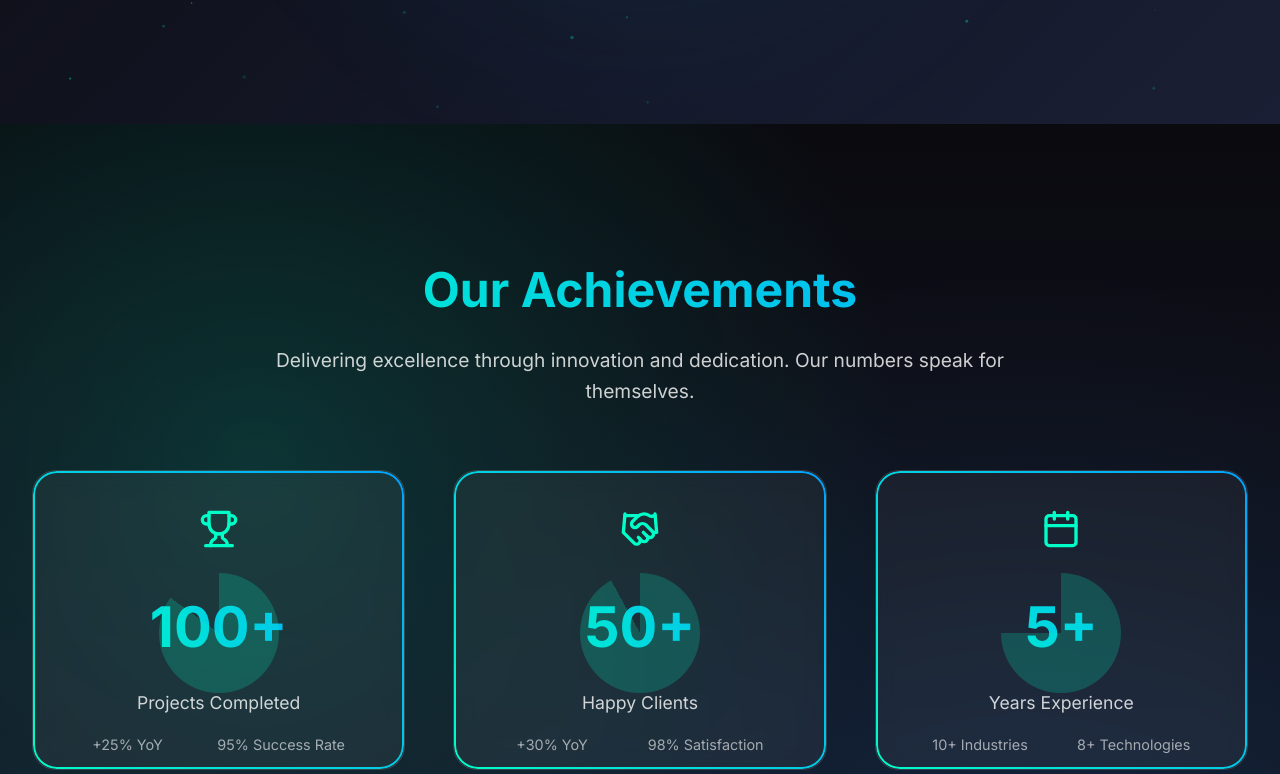
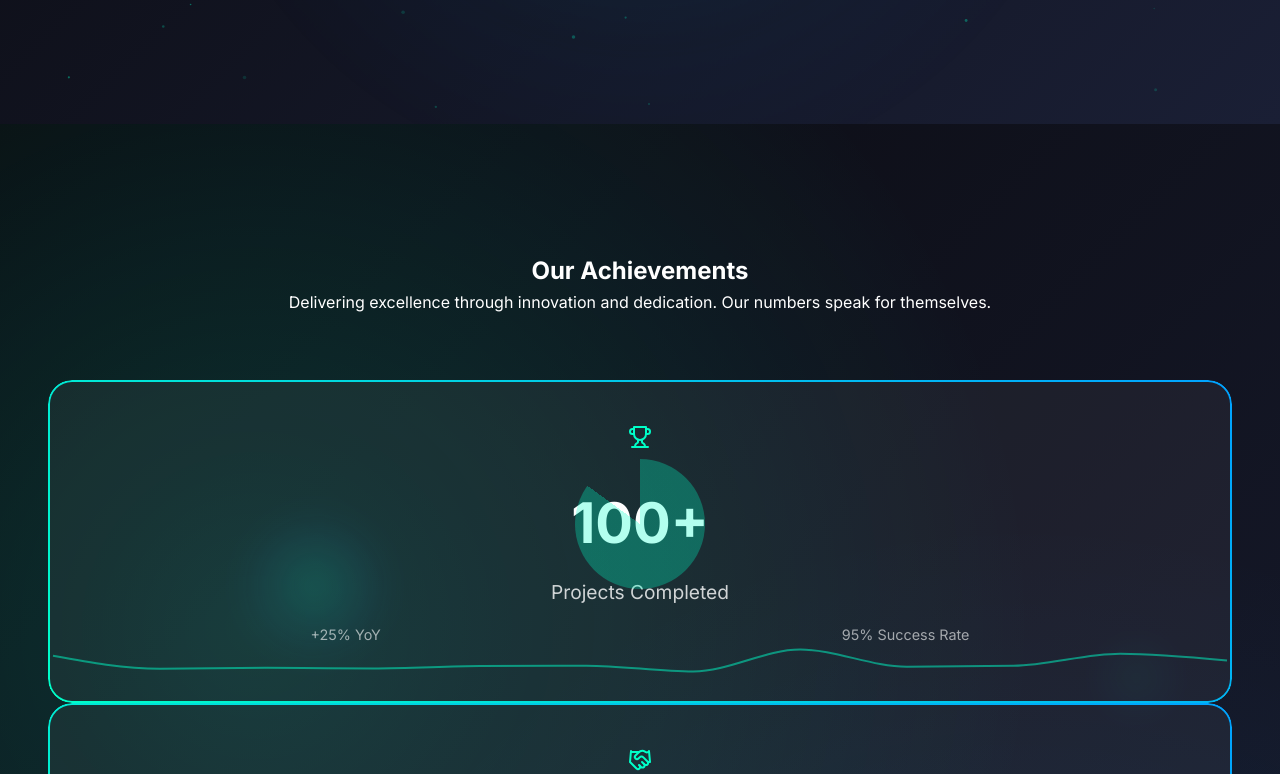
Before and after one commit to Nyandiekahh/Beyond-Gravity-Solutions, a React (Create React App) app: page / in a window 1280 px wide. Shown: the part 676-1450 px from the top of the page. Built offline with nearby package versions, Linux system fonts and the light colour scheme.

Commit message:
Improves stats card

```diff
--- a/src/components/home/Stats.js
+++ b/src/components/home/Stats.js
@@ -1,211 +1,24 @@
-import React, { useEffect, useState } from 'react';
-import styled from '@emotion/styled';
+import React, { useState, useEffect } from 'react';
 import { motion } from 'framer-motion';
-import { Trophy, Handshake, Calendar, Clock } from 'lucide-react';
+import { Trophy, Handshake, Calendar, Clock, ChevronRight } from 'lucide-react';
 import { LineChart, Line, ResponsiveContainer } from 'recharts';
 
-const StatsSection = styled.section`
-  padding: 8rem 2rem;
-  background: linear-gradient(180deg, #0a0a0f 0%, #1a1f35 100%);
-  position: relative;
-  overflow: hidden;
+const EnhancedStats = () => {
+  const [flippedCards, setFlippedCards] = useState({});
+  const [isInView, setIsInView] = useState(false);
 
-  &::before {
-    content: '';
-    position: absolute;
-    top: 0;
-    left: 0;
-    width: 100%;
-    height: 100%;
-    background:
-      radial-gradient(circle at 20% 30%, rgba(0, 255, 200, 0.15) 0%, transparent 50%),
-      radial-gradient(circle at 80% 70%, rgba(0, 162, 255, 0.1) 0%, transparent 50%);
-    pointer-events: none;
-  }
-`;
+  useEffect(() => {
+    // Simulate intersection observer
+    const timer = setTimeout(() => setIsInView(true), 500);
+    return () => clearTimeout(timer);
+  }, []);
 
-const Container = styled.div`
-  max-width: 1400px;
-  margin: 0 auto;
-  position: relative;
-`;
-
-const SectionHeader = styled.div`
-  text-align: center;
-  margin-bottom: 4rem;
-`;
-
-const Title = styled(motion.h2)`
-  font-size: clamp(2rem, 4vw, 3rem);
-  background: linear-gradient(to right, #00ffc8, #00a2ff);
-  -webkit-background-clip: text;
-  -webkit-text-fill-color: transparent;
-  margin-bottom: 1rem;
-`;
-
-const Description = styled(motion.p)`
-  color: rgba(255, 255, 255, 0.8);
-  font-size: 1.2rem;
-  max-width: 800px;
-  margin: 0 auto;
-  line-height: 1.6;
-`;
-
-const StatsGrid = styled(motion.div)`
-  display: grid;
-  grid-template-columns: repeat(auto-fit, minmax(300px, 1fr));
-  gap: 3rem;
-  perspective: 1000px;
-`;
-
-const StatCard = styled(motion.div)`
-  position: relative;
-  height: 300px;
-  transform-style: preserve-3d;
-  transition: transform 0.8s;
-  transform: ${props => props.isFlipped ? 'rotateY(180deg)' : 'rotateY(0)'};
-`;
-
-const CardSide = styled.div`
-  position: absolute;
-  width: 100%;
-  height: 100%;
-  backface-visibility: hidden;
-  padding: 2rem;
-  background: rgba(255, 255, 255, 0.03);
-  border-radius: 24px;
-  backdrop-filter: blur(10px);
-  border: 1px solid rgba(255, 255, 255, 0.1);
-  transition: all 0.3s ease;
-
-  &.front {
-    text-align: center;
-    background: rgba(255, 255, 255, 0.05);
-
-    &::before {
-      content: '';
-      position: absolute;
-      inset: 0;
-      border-radius: 24px;
-      padding: 2px;
-      background: linear-gradient(45deg, #00ffc8, #00a2ff);
-      -webkit-mask:
-        linear-gradient(#fff 0 0) content-box,
-        linear-gradient(#fff 0 0);
-      mask:
-        linear-gradient(#fff 0 0) content-box,
-        linear-gradient(#fff 0 0);
-      -webkit-mask-composite: xor;
-      mask-composite: exclude;
-    }
-  }
-
-  &.back {
-    transform: rotateY(180deg);
-    background: rgba(255, 255, 255, 0.08);
-  }
-
-  &:hover {
-    box-shadow: 0 0 30px rgba(0, 255, 200, 0.2);
-  }
-`;
-
-const StatIcon = styled.div`
-  font-size: 2.5rem;
-  color: #00ffc8;
-  margin-bottom: 1rem;
-  transition: transform 0.3s ease;
-
-  svg {
-    width: 2.5rem;
-    height: 2.5rem;
-  }
-`;
-
-const StatNumber = styled.div`
-  font-size: 3.5rem;
-  font-weight: bold;
-  background: linear-gradient(to right, #00ffc8, #00a2ff);
-  -webkit-background-clip: text;
-  -webkit-text-fill-color: transparent;
-  margin-bottom: 1rem;
-  position: relative;
-`;
-
-const CircularProgress = styled.div`
-  position: absolute;
-  top: -10px;
-  left: 50%;
-  transform: translateX(-50%);
-  width: 120px;
-  height: 120px;
-  border-radius: 50%;
-  background: ${props => `conic-gradient(
-    from 0deg,
-    #00ffc8 ${props.progress}%,
-    transparent ${props.progress}%
-  )`};
-  opacity: 0.2;
-`;
-
-const StatLabel = styled.p`
-  color: rgba(255, 255, 255, 0.8);
-  font-size: 1.1rem;
-  margin-bottom: 1rem;
-`;
-
-const SubStats = styled.div`
-  display: flex;
-  justify-content: space-around;
-  margin-top: 1rem;
-  font-size: 0.9rem;
-  color: rgba(255, 255, 255, 0.6);
-`;
-
-const ChartContainer = styled.div`
-  height: 50px;
-  margin-top: 1rem;
-`;
-
-const BackContent = styled.div`
-  height: 100%;
-  display: flex;
-  flex-direction: column;
-  justify-content: space-between;
-`;
-
-const BackTitle = styled.h4`
-  color: #00ffc8;
-  margin-bottom: 1rem;
-`;
-
-const BackDescription = styled.p`
-  color: rgba(255, 255, 255, 0.8);
-  font-size: 0.9rem;
-  line-height: 1.6;
-`;
-
-const TimelineItem = styled.div`
-  display: flex;
-  justify-content: space-between;
-  color: rgba(255, 255, 255, 0.7);
-  font-size: 0.9rem;
-  margin-bottom: 0.5rem;
-`;
-
-const LearnMoreButton = styled.button`
-  background: transparent;
-  border: 1px solid #00ffc8;
-  color: #00ffc8;
-  padding: 0.5rem 1rem;
-  border-radius: 20px;
-  cursor: pointer;
-  transition: all 0.3s ease;
-
-  &:hover {
-    background: rgba(0, 255, 200, 0.1);
-  }
-`;
+  const toggleCard = (index) => {
+    setFlippedCards(prev => ({
+      ...prev,
+      [index]: !prev[index]
+    }));
+  };
 
   // Stats Data
   const stats = [
@@ -308,7 +121,7 @@ const NumberAnimation = ({ value, symbol }) => {
     const [hasAnimated, setHasAnimated] = useState(false);
 
     useEffect(() => {
-    if (!hasAnimated) {
+      if (!hasAnimated && isInView) {
         const duration = 2000;
         const steps = 60;
         let current = 0;
@@ -334,23 +147,13 @@ const NumberAnimation = ({ value, symbol }) => {
 
         return () => clearInterval(timer);
       }
-  }, [value, hasAnimated]);
+    }, [value, hasAnimated, isInView]);
 
     return (
       <span>
         {count}{symbol}
       </span>
     );
-};
-
-const Stats = () => {
-  const [flippedCards, setFlippedCards] = useState({});
-
-  const toggleCard = (index) => {
-    setFlippedCards(prev => ({
-      ...prev,
-      [index]: !prev[index]
-    }));
   };
 
   const containerVariants = {
@@ -379,49 +182,57 @@ const Stats = () => {
   };
 
   return (
-    <StatsSection>
-      <Container>
-        <SectionHeader>
-          <Title
+    <div className="stats-section">
+      <div className="floating-particle"></div>
+      <div className="floating-particle delay-1"></div>
+      <div className="floating-particle delay-2"></div>
+      <div className="container">
+        <div className="section-header">
+          <motion.h2
             initial={{ opacity: 0, y: -20 }}
-            animate={{ opacity: 1, y: 0 }}
+            animate={isInView ? { opacity: 1, y: 0 } : {}}
             transition={{ duration: 0.8 }}
+            className="title"
           >
             Our Achievements
-          </Title>
-          <Description
+          </motion.h2>
+          <motion.p
             initial={{ opacity: 0 }}
-            animate={{ opacity: 1 }}
+            animate={isInView ? { opacity: 1 } : {}}
             transition={{ duration: 0.8, delay: 0.2 }}
+            className="description"
           >
             Delivering excellence through innovation and dedication. Our numbers speak for themselves.
-          </Description>
-        </SectionHeader>
+          </motion.p>
+        </div>
 
-        <StatsGrid
+        <motion.div
+          className="stats-grid"
           variants={containerVariants}
           initial="hidden"
-          animate="visible"
+          animate={isInView ? "visible" : "hidden"}
         >
           {stats.map((stat, index) => (
-            <StatCard
+            <motion.div
               key={index}
               variants={itemVariants}
-              isFlipped={flippedCards[index]}
+              className={`stat-card ${flippedCards[index] ? 'flipped' : ''}`}
               onClick={() => toggleCard(index)}
             >
-              <CardSide className="front">
-                <StatIcon>{stat.icon}</StatIcon>
-                <StatNumber>
-                  <CircularProgress progress={stat.progress} />
+              <div className="card-face front">
+                <div className="stat-icon">{stat.icon}</div>
+                <div className="stat-number">
+                  <div className="circular-progress" style={{
+                    background: `conic-gradient(from 0deg, #00ffc8 ${stat.progress}%, transparent ${stat.progress}%)`
+                  }}></div>
                   <NumberAnimation value={stat.number} symbol={stat.symbol} />
-                </StatNumber>
-                <StatLabel>{stat.label}</StatLabel>
-                <SubStats>
+                </div>
+                <div className="stat-label">{stat.label}</div>
+                <div className="sub-stats">
                   <span>{stat.subStats.growth}</span>
                   <span>{stat.subStats.average}</span>
-                </SubStats>
-                <ChartContainer>
+                </div>
+                <div className="chart-container">
                   <ResponsiveContainer width="100%" height="100%">
                     <LineChart data={stat.chartData}>
                       <Line
@@ -433,32 +244,412 @@ const Stats = () => {
                       />
                     </LineChart>
                   </ResponsiveContainer>
-                </ChartContainer>
-              </CardSide>
+                </div>
+                <div className="card-overlay">
+                  <span className="flip-icon">
+                    <ChevronRight size={20} />
+                  </span>
+                </div>
+              </div>
 
-              <CardSide className="back">
-                <BackContent>
+              <div className="card-face back">
+                <div className="back-content">
                   <div>
-                    <BackTitle>{stat.backContent.title}</BackTitle>
-                    <BackDescription>{stat.backContent.description}</BackDescription>
+                    <h4 className="back-title">{stat.backContent.title}</h4>
+                    <p className="back-description">{stat.backContent.description}</p>
                   </div>
-                  <div>
+                  <div className="timeline">
                     {stat.backContent.timeline.map((item, i) => (
-                      <TimelineItem key={i}>
+                      <div key={i} className="timeline-item">
                         <span>{item.year}</span>
                         <span>{item.achievement}</span>
-                      </TimelineItem>
+                      </div>
                     ))}
                   </div>
-                  <LearnMoreButton>Learn More</LearnMoreButton>
-                </BackContent>
-              </CardSide>
-            </StatCard>
+                  <button className="learn-more-button">Learn More</button>
+                </div>
+              </div>
+            </motion.div>
           ))}
-        </StatsGrid>
-      </Container>
-    </StatsSection>
+        </motion.div>
+      </div>
+
+      <style jsx>{`
+        .stats-section {
+          padding: 8rem 2rem;
+          background: linear-gradient(135deg, #0a0a0f 0%, #1a1f35 100%);
+          position: relative;
+          overflow: hidden;
+        }
+
+        .stats-section::before {
+          content: '';
+          position: absolute;
+          top: 0;
+          left: 0;
+          width: 100%;
+          height: 100%;
+          background:
+            radial-gradient(circle at 20% 30%, rgba(0, 255, 200, 0.15) 0%, transparent 50%),
+            radial-gradient(circle at 80% 70%, rgba(0, 162, 255, 0.1) 0%, transparent 50%);
+          pointer-events: none;
+        }
+
+        .floating-particle {
+          position: absolute;
+          width: 150px;
+          height: 150px;
+          border-radius: 50%;
+          background: radial-gradient(circle, rgba(0, 255, 200, 0.15) 0%, rgba(0, 162, 255, 0.05) 50%, transparent 70%);
+          filter: blur(15px);
+          animation: float 15s infinite linear;
+          top: 20%;
+          left: 15%;
+        }
+
+        .floating-particle.delay-1 {
+          width: 200px;
+          height: 200px;
+          top: 60%;
+          left: 75%;
+          animation-delay: -5s;
+          animation-duration: 20s;
+          opacity: 0.4;
+        }
+
+        .floating-particle.delay-2 {
+          width: 100px;
+          height: 100px;
+          top: 30%;
+          left: 85%;
+          animation-delay: -8s;
+          animation-duration: 12s;
+          opacity: 0.3;
+        }
+
+        @keyframes float {
+          0% { transform: translate(0, 0) rotate(0deg); }
+          25% { transform: translate(50px, 50px) rotate(90deg); }
+          50% { transform: translate(0, 100px) rotate(180deg); }
+          75% { transform: translate(-50px, 50px) rotate(270deg); }
+          100% { transform: translate(0, 0) rotate(360deg); }
+        }
+
+        .container {
+          max-width: 1400px;
+          margin: 0 auto;
+          position: relative;
+          z-index: 1;
+        }
+
+        .section-header {
+          text-align: center;
+          margin-bottom: 4rem;
+        }
+
+        .title {
+          font-size: clamp(2rem, 5vw, 3.5rem);
+          background: linear-gradient(to right, #00ffc8, #00a2ff);
+          -webkit-background-clip: text;
+          -webkit-text-fill-color: transparent;
+          margin-bottom: 1rem;
+          position: relative;
+          display: inline-block;
+        }
+
+        .title::after {
+          content: '';
+          position: absolute;
+          bottom: -10px;
+          left: 50%;
+          transform: translateX(-50%);
+          width: 100px;
+          height: 3px;
+          background: linear-gradient(to right, #00ffc8, #00a2ff);
+          border-radius: 2px;
+        }
+
+        .description {
+          color: rgba(255, 255, 255, 0.8);
+          font-size: 1.2rem;
+          max-width: 800px;
+          margin: 0 auto;
+          line-height: 1.6;
+        }
+
+        .stats-grid {
+          display: grid;
+          grid-template-columns: repeat(auto-fit, minmax(280px, 1fr));
+          gap: 2.5rem;
+          perspective: 1000px;
+        }
+
+        .stat-card {
+          position: relative;
+          height: 320px;
+          transform-style: preserve-3d;
+          transition: transform 0.8s cubic-bezier(0.175, 0.885, 0.32, 1.275);
+          cursor: pointer;
+        }
+
+        .stat-card.flipped {
+          transform: rotateY(180deg);
+        }
+
+        .card-face {
+          position: absolute;
+          width: 100%;
+          height: 100%;
+          backface-visibility: hidden;
+          border-radius: 24px;
+          transition: all 0.3s ease;
+        }
+
+        .front {
+          text-align: center;
+          padding: 2rem;
+          background: rgba(255, 255, 255, 0.05);
+          display: flex;
+          flex-direction: column;
+          justify-content: center;
+          position: relative;
+          overflow: hidden;
+          z-index: 1;
+        }
+
+        .front::before {
+          content: '';
+          position: absolute;
+          inset: 0;
+          border-radius: 24px;
+          padding: 2px;
+          background: linear-gradient(45deg, #00ffc8, #00a2ff);
+          -webkit-mask: linear-gradient(#fff 0 0) content-box, linear-gradient(#fff 0 0);
+          mask: linear-gradient(#fff 0 0) content-box, linear-gradient(#fff 0 0);
+          -webkit-mask-composite: xor;
+          mask-composite: exclude;
+          z-index: -1;
+        }
+
+        .front::after {
+          content: '';
+          position: absolute;
+          top: -50%;
+          left: -50%;
+          width: 200%;
+          height: 200%;
+          background: radial-gradient(circle at center, rgba(0, 255, 200, 0.05) 0%, transparent 60%);
+          opacity: 0;
+          z-index: -2;
+          transition: opacity 0.5s ease;
+        }
+
+        .stat-card:hover .front::after {
+          opacity: 1;
+        }
+
+        .card-overlay {
+          position: absolute;
+          bottom: 10px;
+          right: 10px;
+          opacity: 0;
+          transition: opacity 0.3s ease;
+        }
+
+        .stat-card:hover .card-overlay {
+          opacity: 0.8;
+        }
+
+        .flip-icon {
+  display: flex;
+  align-items: center;
+  justify-content: center;
+  width: 30px;
+  height: 30px;
+  background: rgba(255, 255, 255, 0.1);
+  border-radius: 50%;
+  color: #00ffc8;
+}
+
+.stat-icon {
+  font-size: 2rem;
+  margin-bottom: 1rem;
+  color: #00ffc8;
+}
+
+.stat-number {
+  position: relative;
+  font-size: 3.5rem;
+  font-weight: 700;
+  margin-bottom: 0.5rem;
+  display: flex;
+  align-items: center;
+  justify-content: center;
+  color: white;
+}
+
+.circular-progress {
+  position: absolute;
+  width: 130px;
+  height: 130px;
+  border-radius: 50%;
+  opacity: 0.3;
+}
+
+.stat-label {
+  font-size: 1.2rem;
+  color: rgba(255, 255, 255, 0.8);
+  margin-bottom: 1rem;
+}
+
+.sub-stats {
+  display: flex;
+  justify-content: space-around;
+  margin-bottom: 1.5rem;
+  font-size: 0.9rem;
+  color: rgba(255, 255, 255, 0.6);
+}
+
+.chart-container {
+  position: absolute;
+  bottom: 0;
+  left: 0;
+  width: 100%;
+  height: 60px;
+  opacity: 0.5;
+}
+
+.back {
+  transform: rotateY(180deg);
+  background: rgba(255, 255, 255, 0.05);
+  padding: 2rem;
+  display: flex;
+  align-items: center;
+  justify-content: center;
+}
+
+.back::before {
+  content: '';
+  position: absolute;
+  inset: 0;
+  border-radius: 24px;
+  padding: 2px;
+  background: linear-gradient(45deg, #00a2ff, #00ffc8);
+  -webkit-mask: linear-gradient(#fff 0 0) content-box, linear-gradient(#fff 0 0);
+  mask: linear-gradient(#fff 0 0) content-box, linear-gradient(#fff 0 0);
+  -webkit-mask-composite: xor;
+  mask-composite: exclude;
+  z-index: -1;
+}
+
+.back-content {
+  height: 100%;
+  display: flex;
+  flex-direction: column;
+  justify-content: space-between;
+}
+
+.back-title {
+  font-size: 1.5rem;
+  margin-bottom: 1rem;
+  background: linear-gradient(to right, #00ffc8, #00a2ff);
+  -webkit-background-clip: text;
+  -webkit-text-fill-color: transparent;
+}
+
+.back-description {
+  font-size: 0.95rem;
+  line-height: 1.6;
+  color: rgba(255, 255, 255, 0.8);
+  margin-bottom: 1.5rem;
+}
+
+.timeline {
+  display: flex;
+  flex-direction: column;
+  gap: 0.75rem;
+  margin-bottom: 1.5rem;
+}
+
+.timeline-item {
+  display: flex;
+  justify-content: space-between;
+  font-size: 0.9rem;
+  padding-bottom: 0.75rem;
+  border-bottom: 1px solid rgba(255, 255, 255, 0.1);
+}
+
+.timeline-item:last-child {
+  border-bottom: none;
+}
+
+.timeline-item span:first-child {
+  font-weight: 600;
+  color: #00ffc8;
+}
+
+.timeline-item span:last-child {
+  color: rgba(255, 255, 255, 0.8);
+}
+
+.learn-more-button {
+  background: linear-gradient(45deg, #00ffc8, #00a2ff);
+  border: none;
+  border-radius: 50px;
+  padding: 0.75rem 2rem;
+  font-size: 1rem;
+  font-weight: 600;
+  color: #0a0a0f;
+  cursor: pointer;
+  transition: all 0.3s ease;
+  align-self: center;
+}
+
+.learn-more-button:hover {
+  transform: translateY(-3px);
+  box-shadow: 0 10px 20px rgba(0, 162, 255, 0.2);
+}
+
+@media (max-width: 768px) {
+  .stats-section {
+    padding: 4rem 1rem;
+  }
+
+  .stats-grid {
+    grid-template-columns: repeat(auto-fit, minmax(250px, 1fr));
+    gap: 1.5rem;
+  }
+
+  .stat-card {
+    height: 300px;
+  }
+
+  .circular-progress {
+    width: 110px;
+    height: 110px;
+  }
+
+  .stat-number {
+    font-size: 2.5rem;
+  }
+}
+
+@media (max-width: 480px) {
+  .stats-grid {
+    grid-template-columns: 1fr;
+  }
+
+  .stat-card {
+    height: 280px;
+  }
+
+  .section-header {
+    margin-bottom: 2rem;
+  }
+}
+      `}</style>
+    </div>
   );
 };
 
-export default Stats;
+export default EnhancedStats;
```
Lines whose indentation alone changed are shown as unchanged.
